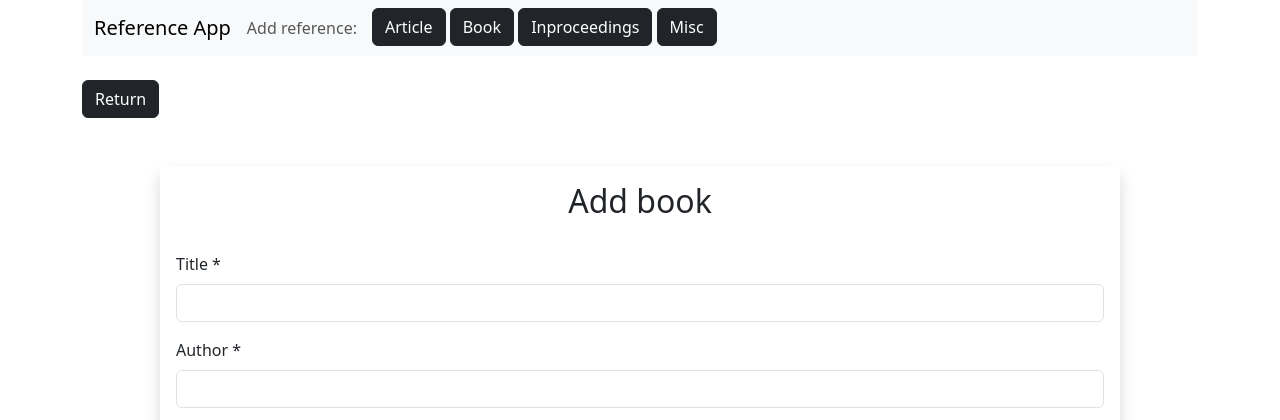
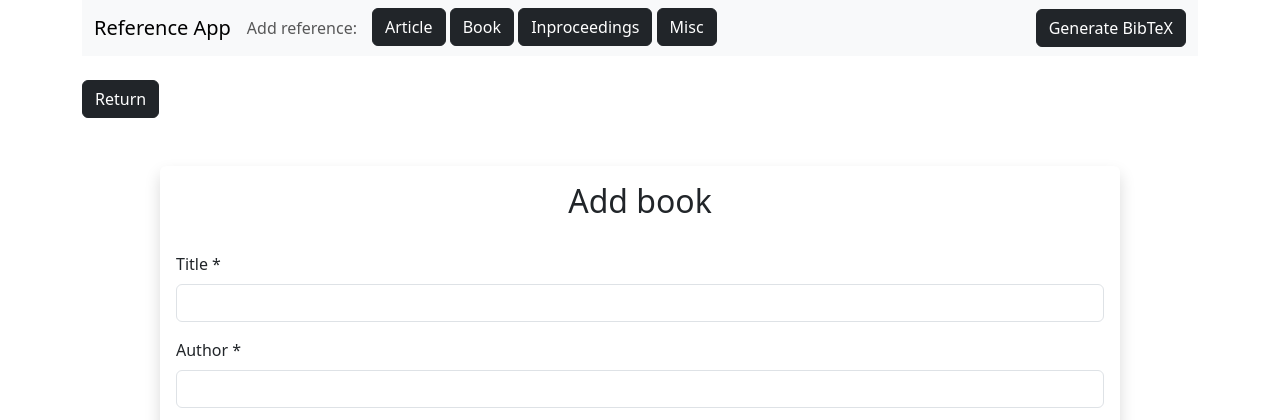
Before and after one commit to matimove/miniprojekti, a Flask app: page /add-book in a window 1280 px wide. Shown: the top 420 px of the page. Run offline with Flask 3, Linux system fonts and the light colour scheme.

Commit message:
add button to navbar to generate bibtex

```diff
--- a/src/templates/layout.html
+++ b/src/templates/layout.html
@@ -29,6 +29,9 @@
                   <a class="btn btn-dark" href="/add-misc">Misc</a>
                 </li>
               </ul>
+              <div class="ms-auto">
+                <a class="btn btn-dark" href="/bibtex">Generate BibTeX</a>
+              </div>
             </div>
           </div>
         </nav>
```
